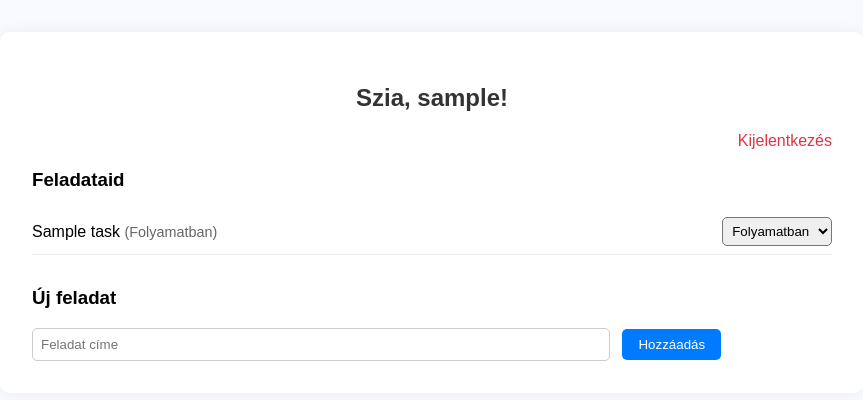
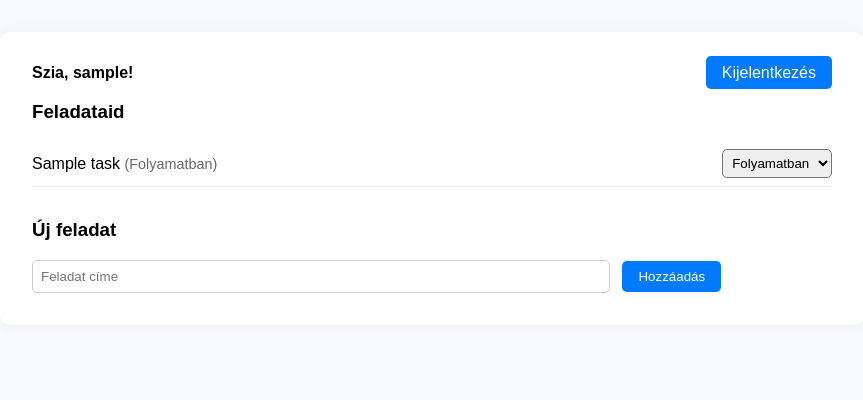
Before and after one commit to Marcus00004/feladatkezelo, a Flask app: page / in a window 1280 px wide. Shown: the top 400 px of the page, without its empty margins (208-1071 px from the left). Run offline with Flask 3, Linux system fonts and the light colour scheme; a user stored in the database is signed in; tables that the repository leaves empty hold one stand-in row (values such as "Sample post").

Commit message:
Admin felület gomb hozzáadva az index oldalhoz

```diff
--- a/templates/index.html
+++ b/templates/index.html
@@ -23,13 +23,21 @@
             text-align: center;
             color: #333;
         }
-        .logout {
-            text-align: right;
+        .top-bar {
+            display: flex;
+            justify-content: space-between;
+            align-items: center;
             margin-bottom: 1rem;
         }
-        .logout a {
-            color: #dc3545;
+        .top-bar a {
             text-decoration: none;
+            color: white;
+            background-color: #007bff;
+            padding: 0.5rem 1rem;
+            border-radius: 5px;
+        }
+        .top-bar a:hover {
+            background-color: #0056b3;
         }
         .task-list {
             list-style: none;
@@ -78,9 +86,16 @@
 </head>
 <body>
     <div class="container">
-        <h2>Szia, {{ user.username }}!</h2>
-        <div class="logout">
-            <a href="{{ url_for('logout') }}">Kijelentkezés</a>
+        <div class="top-bar">
+            <div>
+                <strong>Szia, {{ user.username }}!</strong>
+                {% if user.role == 'adminisztrátor' %}
+                | <a href="{{ url_for('manage_users') }}">Admin felület</a>
+                {% endif %}
+            </div>
+            <div>
+                <a href="{{ url_for('logout') }}">Kijelentkezés</a>
+            </div>
         </div>
 
         <h3>Feladataid</h3>
```
